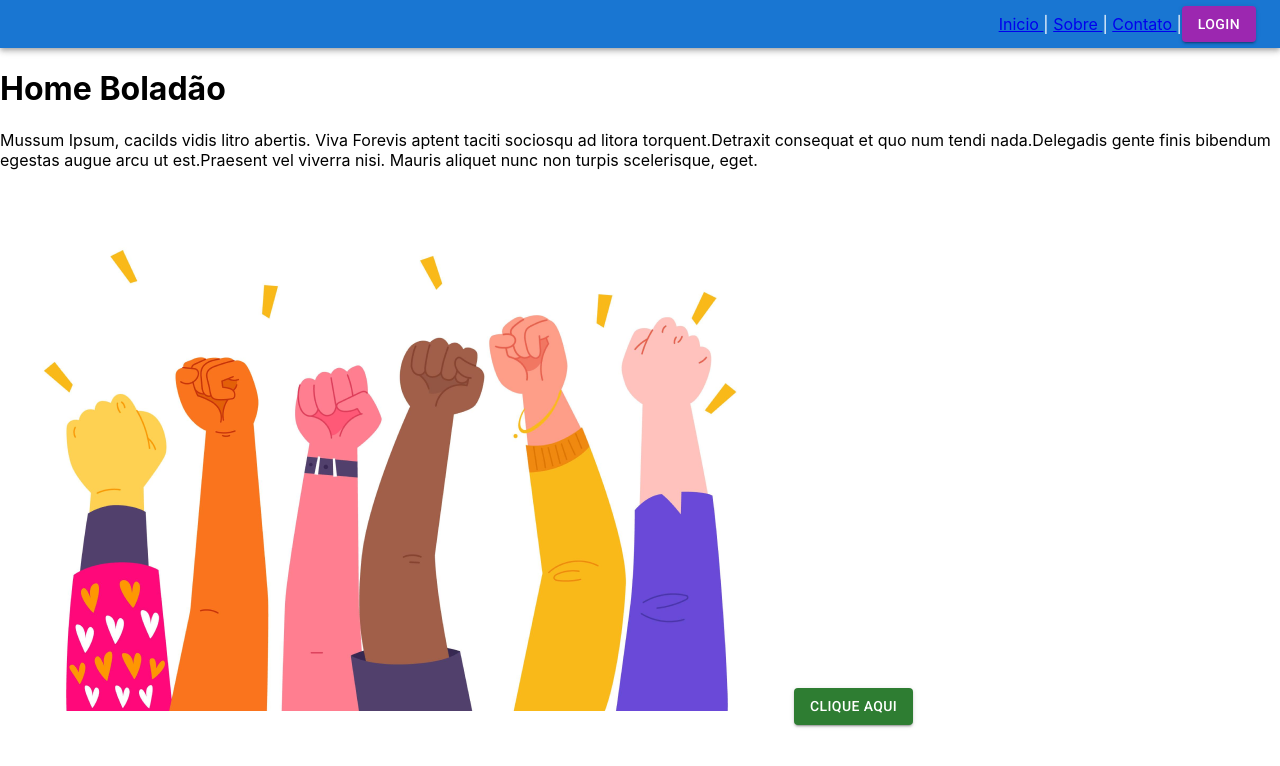
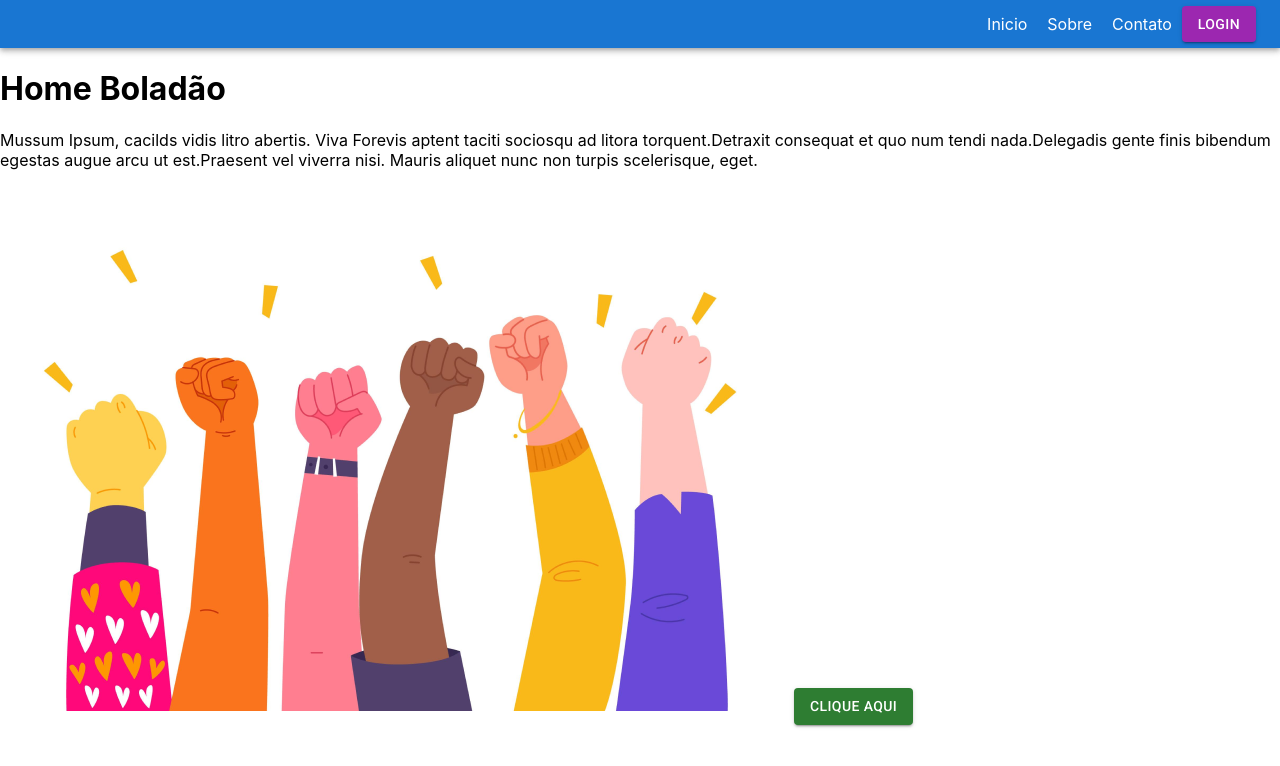
Before and after one commit to alinevitoriasi/boladao-web, a React (Create React App) app: page / in a window 1280 px wide. Shown: the top 766 px of the page. Built offline with nearby package versions, Linux system fonts and the light colour scheme; the HTML template or start-up script is replaced by a standard one.

Commit message:
:sparkles: Ajustes de estilo em componentes

```diff
--- a/src/components/header/index.tsx
+++ b/src/components/header/index.tsx
@@ -1,17 +1,23 @@
-import React from 'react'
-import { Link } from 'react-router-dom'
-
+import React from 'react';
+import { Link } from 'react-router-dom';
+import './style.css';
 
 const Header: React.FC = () => {
   return (
     <div>
-        <nav>
-          <Link to="/">Inicio </Link> |{" "}
-          <Link to="/sobre">Sobre </Link> |{" "}
-          <Link to="/contato">Contato </Link>|{" "}
-        </nav>
+      <nav>
+        <Link className='link-button' to='/'>
+          Inicio
+        </Link>
+        <Link className='link-button' to='/sobre'>
+          Sobre
+        </Link>
+        <Link className='link-button' to='/contato'>
+          Contato
+        </Link>
+      </nav>
     </div>
   );
-}
+};
 
-export default Header
+export default Header;
```
